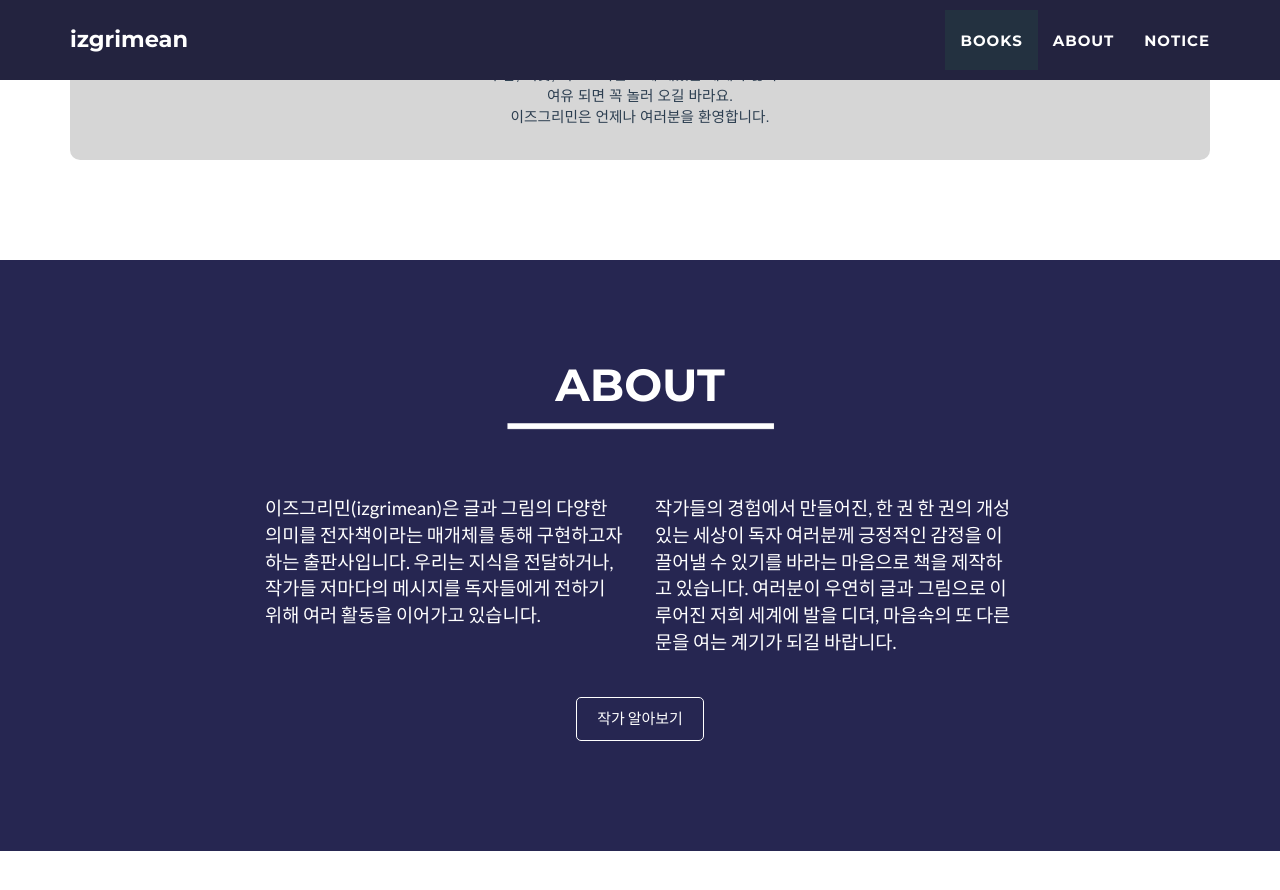
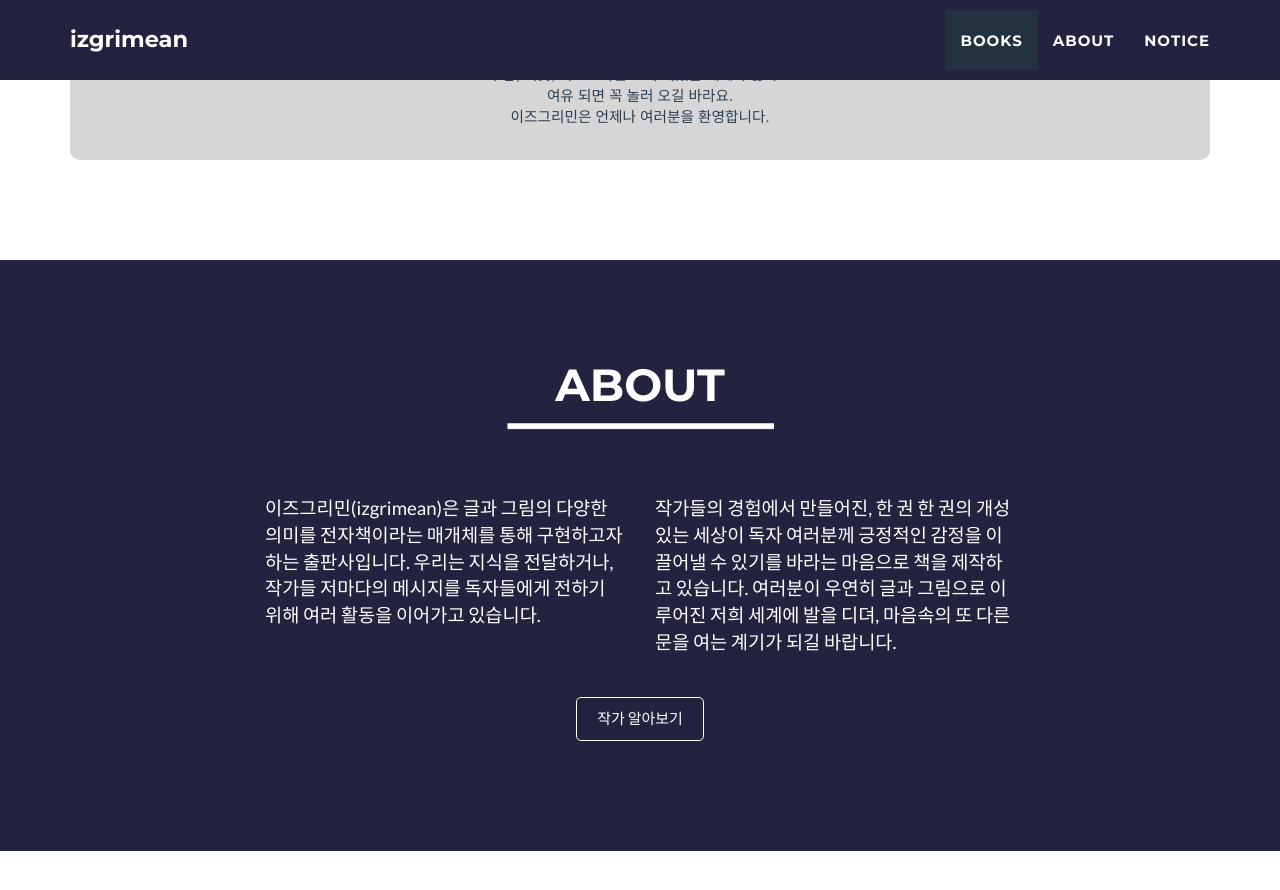
Before and after one commit to izgrimean/izgrimean.github.io, a Jekyll site: the page built from _posts/2014-07-18-project-1.markdown, in a window 1280 px wide and 900 px high, scrolled down 3809 px. Shown: the top 890 px of the window. Built offline with Jekyll 4.4.1, drawn with Linux system fonts in a browser that asks for light colours.

Commit message:
Update about.html

```diff
--- a/_includes/about.html
+++ b/_includes/about.html
@@ -1,5 +1,5 @@
 <!-- About Section -->
-<section class="success" id="about" style="background-color: #262651 !important;">
+<section class="success" id="about" style="background-color: #23233f !important;">
   <div class="container">
     <div class="row">
       <div class="col-lg-12 text-center">
```
